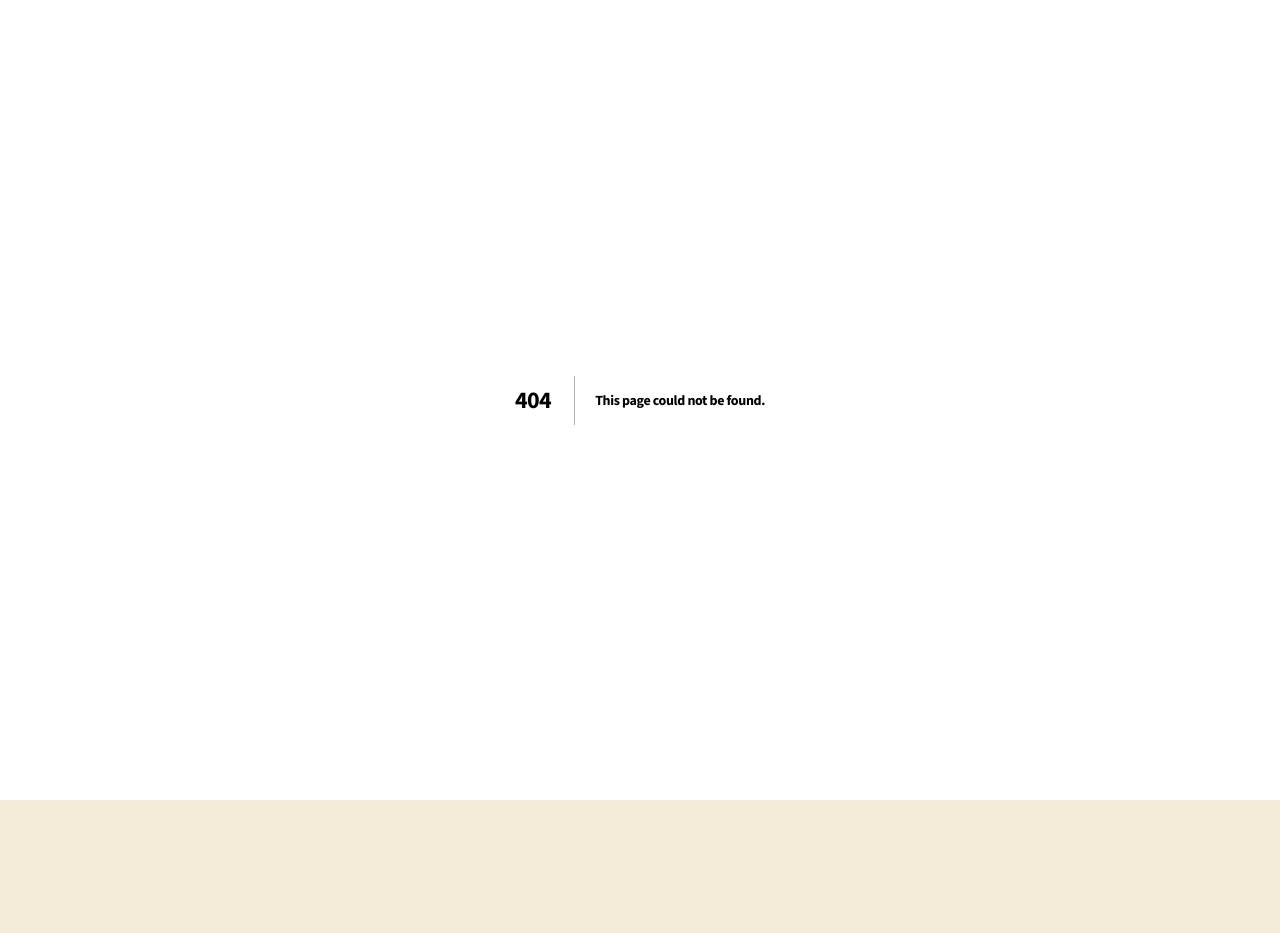
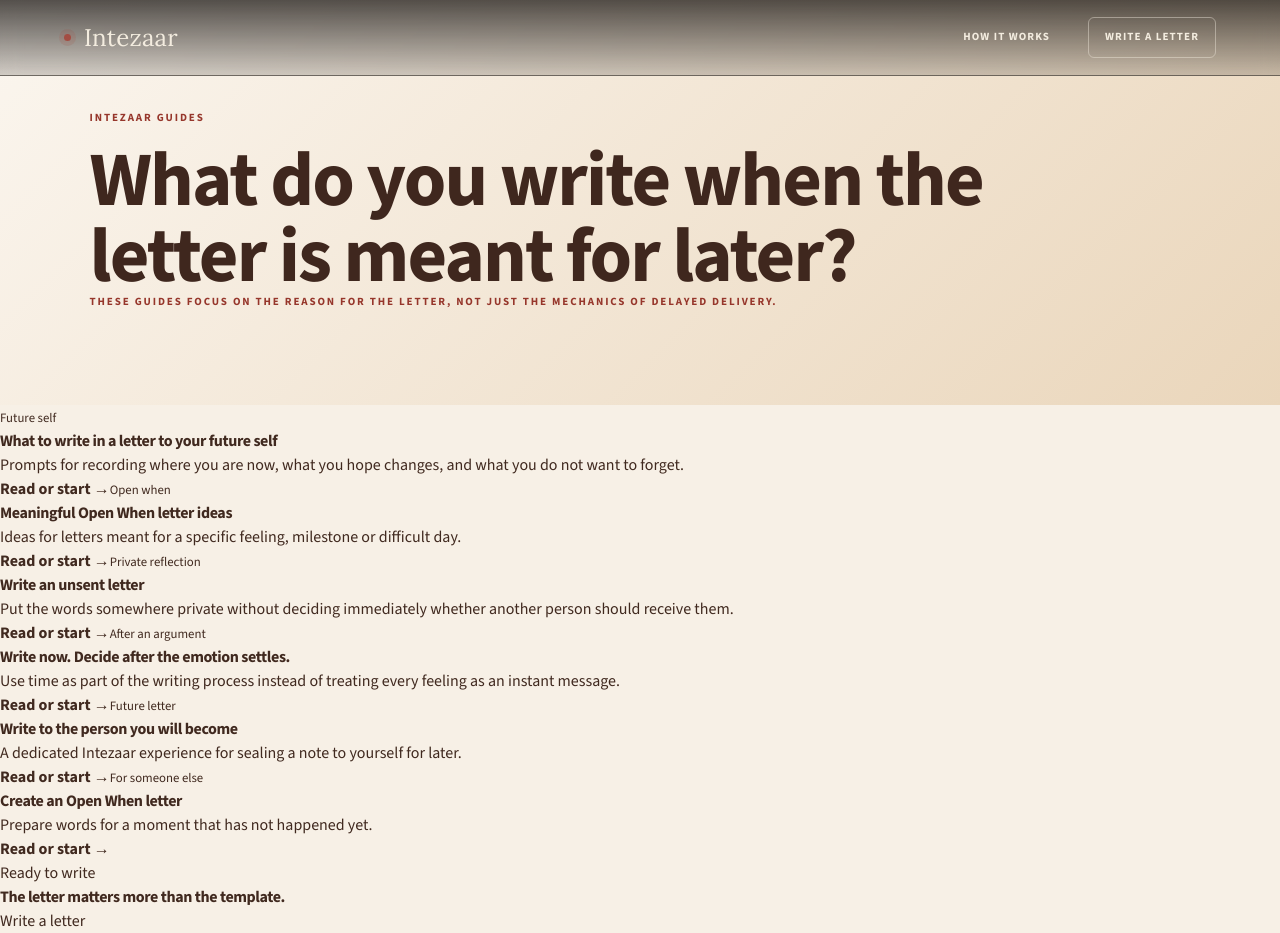
Before and after one commit to febinthomas540-source/intezaar, a Next.js app: page /guides in a window 1280 px wide. Before the commit this address had no page. Before the commit the page ends 800 px from the top, so only its background shows below. Built offline with nearby package versions, Linux system fonts and the light colour scheme.

Commit message:
Add organic discovery guides hub

```diff
--- /dev/null
+++ b/src/app/guides/page.tsx
@@ -0,0 +1,79 @@
+import type { Metadata } from "next";
+import Link from "next/link";
+import { Navigation } from "@/components/navigation";
+import styles from "@/components/intent-guide.module.css";
+
+export const metadata: Metadata = {
+  title: "Letter Writing Guides — Intezaar",
+  description: "Practical ideas for future-self letters, Open When letters, unsent letters and writing something that deserves to arrive later.",
+  alternates: { canonical: "/guides" },
+};
+
+const guides = [
+  {
+    href: "/guides/letter-to-future-self-ideas",
+    label: "Future self",
+    title: "What to write in a letter to your future self",
+    copy: "Prompts for recording where you are now, what you hope changes, and what you do not want to forget.",
+  },
+  {
+    href: "/guides/open-when-letter-ideas",
+    label: "Open when",
+    title: "Meaningful Open When letter ideas",
+    copy: "Ideas for letters meant for a specific feeling, milestone or difficult day.",
+  },
+  {
+    href: "/unsent-letter",
+    label: "Private reflection",
+    title: "Write an unsent letter",
+    copy: "Put the words somewhere private without deciding immediately whether another person should receive them.",
+  },
+  {
+    href: "/write-after-argument",
+    label: "After an argument",
+    title: "Write now. Decide after the emotion settles.",
+    copy: "Use time as part of the writing process instead of treating every feeling as an instant message.",
+  },
+  {
+    href: "/future-self",
+    label: "Future letter",
+    title: "Write to the person you will become",
+    copy: "A dedicated Intezaar experience for sealing a note to yourself for later.",
+  },
+  {
+    href: "/open-when",
+    label: "For someone else",
+    title: "Create an Open When letter",
+    copy: "Prepare words for a moment that has not happened yet.",
+  },
+];
+
+export default function GuidesPage() {
+  return (
+    <main className={styles.page}>
+      <Navigation />
+      <header className={styles.hero}>
+        <p className={styles.eyebrow}>Intezaar guides</p>
+        <h1>What do you write when the letter is meant for later?</h1>
+        <p>These guides focus on the reason for the letter, not just the mechanics of delayed delivery.</p>
+      </header>
+
+      <section className={styles.list} aria-label="Letter writing guides">
+        {guides.map((guide) => (
+          <Link href={guide.href} key={guide.href} className={styles.card}>
+            <small>{guide.label}</small>
+            <h2>{guide.title}</h2>
+            <p>{guide.copy}</p>
+            <strong>Read or start →</strong>
+          </Link>
+        ))}
+      </section>
+
+      <section className={styles.cta}>
+        <p className={styles.eyebrow}>Ready to write</p>
+        <h2>The letter matters more than the template.</h2>
+        <Link href="/create">Write a letter</Link>
+      </section>
+    </main>
+  );
+}
```
